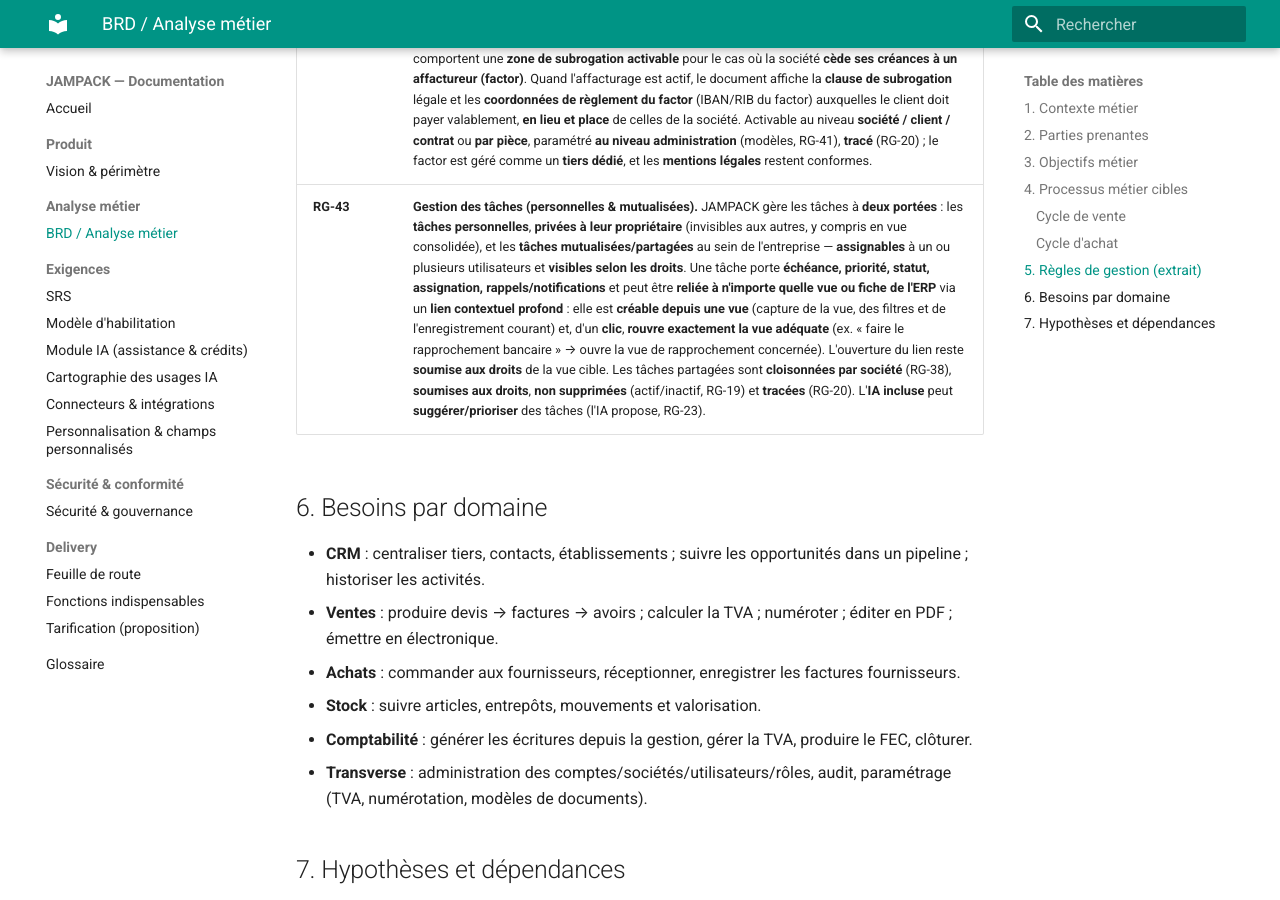
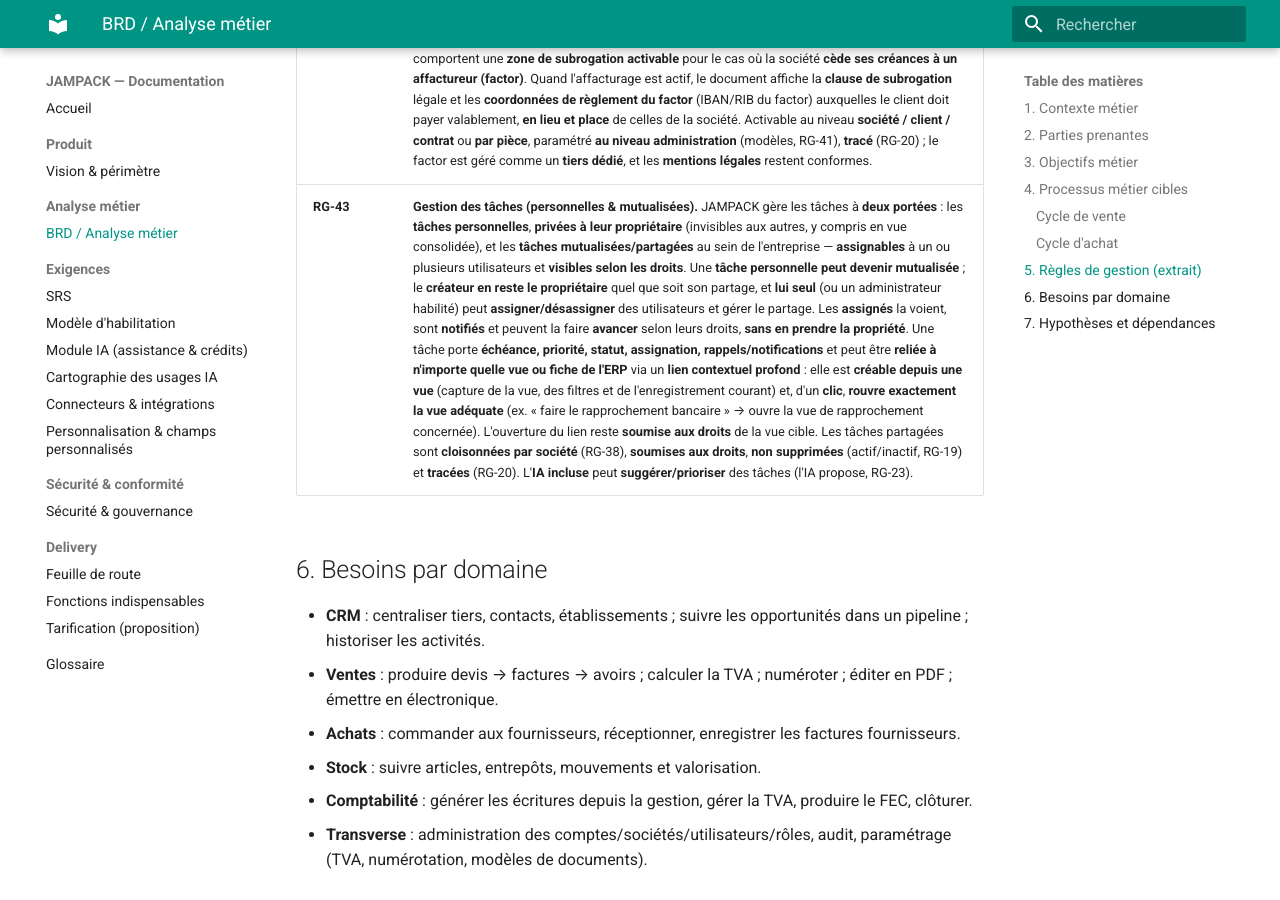
Before and after one commit to chrisx13/jampack-docs, an MkDocs documentation site: the page built from docs/10-analyse-metier/brd.md, in a window 1280 px wide and 900 px high, scrolled down 6341 px. Built offline with MkDocs 1.6.1 and Material for MkDocs 9.7.7, drawn with Linux system fonts in a browser that asks for light colours.

Commit message:
docs(taches): propriete au createur, personnelle -> mutualisee, assignation par le proprietaire
- RG-43: une tache personnelle peut devenir mutualisee; le createur reste
  proprietaire quel que soit le partage; lui seul (ou admin habilite) assigne/
  desassigne et gere le partage; les assignes voient/sont notifies/font avancer
  selon leurs droits sans prendre la propriete.
- fonctions-indispensables aligne.

Co-Authored-By: Claude Opus 4.8 <noreply@anthropic.com>
Claude-Session: https://claude.ai/code/session_01Pwuv6ro2738bcQPvWxGDbM

```diff
--- a/docs/10-analyse-metier/brd.md
+++ b/docs/10-analyse-metier/brd.md
@@ -94,7 +94,7 @@ flowchart LR
 | **RG-40** | **Échange comptable (règles FR) & connexion bancaire.** L'ERP **importe et exporte** les données comptables conformément aux **règles françaises** : **FEC** (export **et** import, art. A47 A-1 du LPF), **PCG**, journaux, balances, et échange avec l'**expert-comptable** (FEC + formats des logiciels du marché : Sage, Cegid, Quadratus, EBP, Pennylane…). Il se **connecte à n'importe quelle banque** pour le **rapprochement** : **agrégation DSP2** (couverture FR/UE) complétée par l'import de relevés aux **formats standards** (**CAMT.053 ISO 20022**, **OFX**, **CFONB**, CSV). Les opérations sont **soumises aux droits**, **cloisonnées par société** (RG-38) et **tracées** (RG-20). L'**IA incluse** propose sur les vues concernées des **rapprochements/lettrages automatiques** (relevé ↔ écriture/facture), **toujours validés manuellement** (l'IA propose, ne valide jamais seule — RG-23). |
 | **RG-41** | **Tous les documents sont personnalisables.** L'**intégralité** des documents produits par JAMPACK — devis, factures, avoirs, factures d'acompte, bons de commande/livraison, relances, courriers, e-mails, accusés, **états et exports**… — est personnalisable via le **moteur de modèles** (RG-30) : **mise en page**, **contenu**, **logo/branding**, **mentions légales/CGV**, **champs de fusion** et **sections conditionnelles**, **par société**. La gestion des modèles se fait **au niveau administration** (module **Administration** / **paramètres globaux**, RG-11), réservée aux profils habilités par un **droit de paramétrage** — ce n'est **pas** un réglage utilisateur individuel (à distinguer de la personnalisation d'affichage, RG-35). Les modèles sont **versionnés**, **jamais supprimés** (actif/inactif, RG-19) et **tracés** (RG-20). Des modèles par défaut prêts à l'emploi sont fournis (principe de **simplicité d'abord**). |
 | **RG-42** | **Mention de subrogation (affacturage).** Les documents officiels — au premier chef la **facture** — comportent une **zone de subrogation activable** pour le cas où la société **cède ses créances à un affactureur (factor)**. Quand l'affacturage est actif, le document affiche la **clause de subrogation** légale et les **coordonnées de règlement du factor** (IBAN/RIB du factor) auxquelles le client doit payer valablement, **en lieu et place** de celles de la société. Activable au niveau **société / client / contrat** ou **par pièce**, paramétré **au niveau administration** (modèles, RG-41), **tracé** (RG-20) ; le factor est géré comme un **tiers dédié**, et les **mentions légales** restent conformes. |
-| **RG-43** | **Gestion des tâches (personnelles & mutualisées).** JAMPACK gère les tâches à **deux portées** : les **tâches personnelles**, **privées à leur propriétaire** (invisibles aux autres, y compris en vue consolidée), et les **tâches mutualisées/partagées** au sein de l'entreprise — **assignables** à un ou plusieurs utilisateurs et **visibles selon les droits**. Une tâche porte **échéance, priorité, statut, assignation, rappels/notifications** et peut être **reliée à n'importe quelle vue ou fiche de l'ERP** via un **lien contextuel profond** : elle est **créable depuis une vue** (capture de la vue, des filtres et de l'enregistrement courant) et, d'un **clic**, **rouvre exactement la vue adéquate** (ex. « faire le rapprochement bancaire » → ouvre la vue de rapprochement concernée). L'ouverture du lien reste **soumise aux droits** de la vue cible. Les tâches partagées sont **cloisonnées par société** (RG-38), **soumises aux droits**, **non supprimées** (actif/inactif, RG-19) et **tracées** (RG-20). L'**IA incluse** peut **suggérer/prioriser** des tâches (l'IA propose, RG-23). |
+| **RG-43** | **Gestion des tâches (personnelles & mutualisées).** JAMPACK gère les tâches à **deux portées** : les **tâches personnelles**, **privées à leur propriétaire** (invisibles aux autres, y compris en vue consolidée), et les **tâches mutualisées/partagées** au sein de l'entreprise — **assignables** à un ou plusieurs utilisateurs et **visibles selon les droits**. Une **tâche personnelle peut devenir mutualisée** ; le **créateur en reste le propriétaire** quel que soit son partage, et **lui seul** (ou un administrateur habilité) peut **assigner/désassigner** des utilisateurs et gérer le partage. Les **assignés** la voient, sont **notifiés** et peuvent la faire **avancer** selon leurs droits, **sans en prendre la propriété**. Une tâche porte **échéance, priorité, statut, assignation, rappels/notifications** et peut être **reliée à n'importe quelle vue ou fiche de l'ERP** via un **lien contextuel profond** : elle est **créable depuis une vue** (capture de la vue, des filtres et de l'enregistrement courant) et, d'un **clic**, **rouvre exactement la vue adéquate** (ex. « faire le rapprochement bancaire » → ouvre la vue de rapprochement concernée). L'ouverture du lien reste **soumise aux droits** de la vue cible. Les tâches partagées sont **cloisonnées par société** (RG-38), **soumises aux droits**, **non supprimées** (actif/inactif, RG-19) et **tracées** (RG-20). L'**IA incluse** peut **suggérer/prioriser** des tâches (l'IA propose, RG-23). |
 
 ## 6. Besoins par domaine
 
```
Also changed, not shown: docs/70-delivery/fonctions-indispensables.md (+1 -1 lines).
